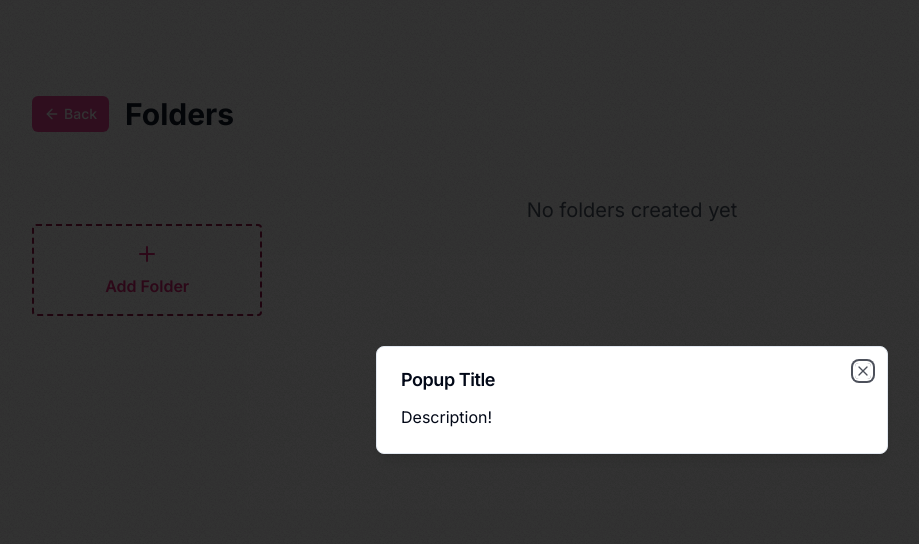
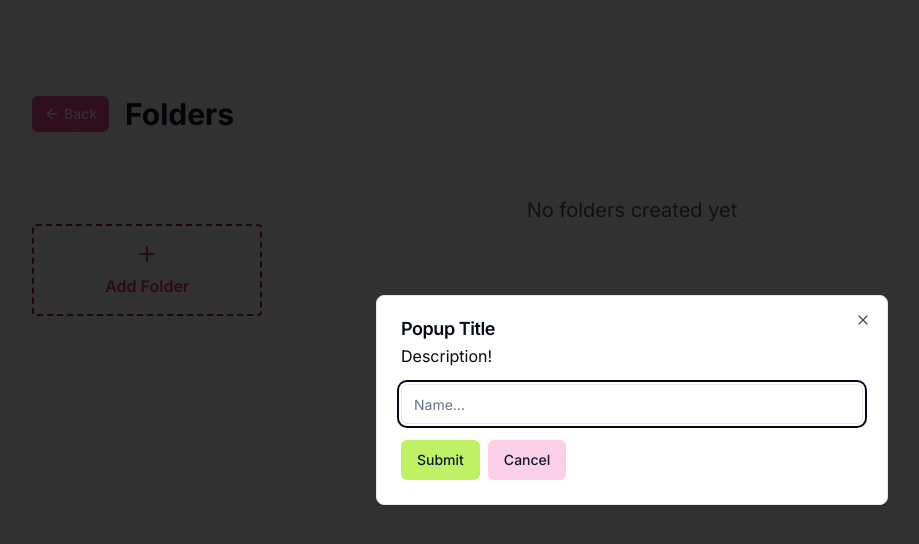
Before and after one commit to F1rebo1/Notion_Clone, a Next.js app in the folder notion/: page /dashboard in a window 1280 px wide. Both pictures are taken after a click on the button "Add Folder". Shown: the top 544 px of the page, without its empty margins (8-927 px from the left). Built offline with nearby package versions, Linux system fonts and the light colour scheme.

Commit message:
Created Note UI

```diff
--- /dev/null
+++ b/notion/src/app/createNoteBook/route.ts
@@ -0,0 +1,3 @@
+export async function POST(req : Request){
+
+}
--- a/notion/src/components/ui/CreateDialog.tsx
+++ b/notion/src/components/ui/CreateDialog.tsx
@@ -1,11 +1,15 @@
 'use client'
 import React from 'react';
+import { Button } from "@/components/ui/button"
+import { Input } from "@/components/ui/input"
 import { Plus } from 'lucide-react';
-import { Dialog, DialogContent, DialogHeader, DialogTrigger, DialogTitle } from '@/components/ui/dialog';
+import { Dialog, DialogContent, DialogHeader, DialogTrigger, DialogTitle, DialogFooter, DialogClose } from '@/components/ui/dialog';
+import { DialogDescription } from '@radix-ui/react-dialog';
 
 type Props = {}
 
 const CreateDialog = (props : Props) => {
+    const [input, setInput] = React.useState('');
     return(
         <Dialog>
             <DialogTrigger>
@@ -18,12 +22,32 @@
             </DialogTrigger>
             <DialogContent>
                 <DialogHeader >
-                    <DialogTitle>
-                    Popup Title
-                    </DialogTitle>
+                    <DialogTitle>Popup Title</DialogTitle>
+                    <DialogDescription>
+                        Description!
+                    </DialogDescription>
                 </DialogHeader>
-                Description!
+                <form>
+                    <Input value={input} onChange={e => setInput(e.target.value)} placeholder="Name..." />
+                    <div className="h-4"></div>
+                    <div className="flex items-center gap-2">
+                        <Button type="submit" className='bg-lime-300 hover:shadow-sm transition hover:-translate-y-1 hover:bg-teal-700' variant="secondary">
+                            Submit
+                        </Button>
+                        <Button type="reset" className='bg-pink-200 hover:shadow-sm transition hover:-translate-y-1 hover:bg-red-600' variant="secondary">
+                            Cancel
+                        </Button>
+                    </div>
+                </form>
+                {/* <DialogFooter className="sm:justify-start">
+                    <DialogClose asChild>
+                        <Button className='bg-pink-200 hover:shadow-sm transition hover:-translate-y-1 hover:bg-red-600' type="button" variant="secondary">
+                        Cancel
+                        </Button>
+                    </DialogClose>
+                </DialogFooter> */}
             </DialogContent>
+
         </Dialog>
     );
 }
--- /dev/null
+++ b/notion/src/components/ui/input.tsx
@@ -0,0 +1,25 @@
+import * as React from "react"
+
+import { cn } from "@/lib/utils"
+
+export interface InputProps
+  extends React.InputHTMLAttributes<HTMLInputElement> {}
+
+const Input = React.forwardRef<HTMLInputElement, InputProps>(
+  ({ className, type, ...props }, ref) => {
+    return (
+      <input
+        type={type}
+        className={cn(
+          "flex h-10 w-full rounded-md border border-input bg-background px-3 py-2 text-sm ring-offset-background file:border-0 file:bg-transparent file:text-sm file:font-medium placeholder:text-muted-foreground focus-visible:outline-none focus-visible:ring-2 focus-visible:ring-ring focus-visible:ring-offset-2 disabled:cursor-not-allowed disabled:opacity-50",
+          className
+        )}
+        ref={ref}
+        {...props}
+      />
+    )
+  }
+)
+Input.displayName = "Input"
+
+export { Input }
```
